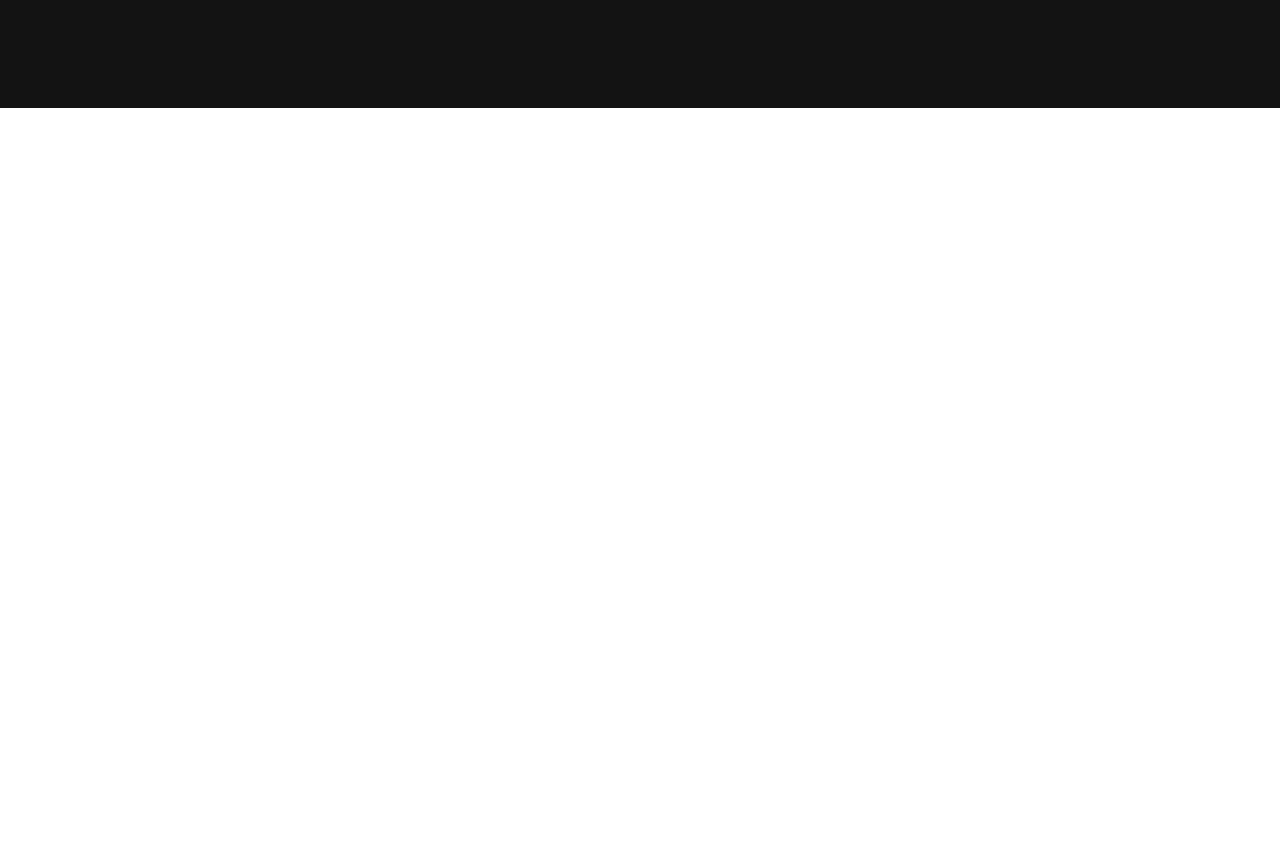
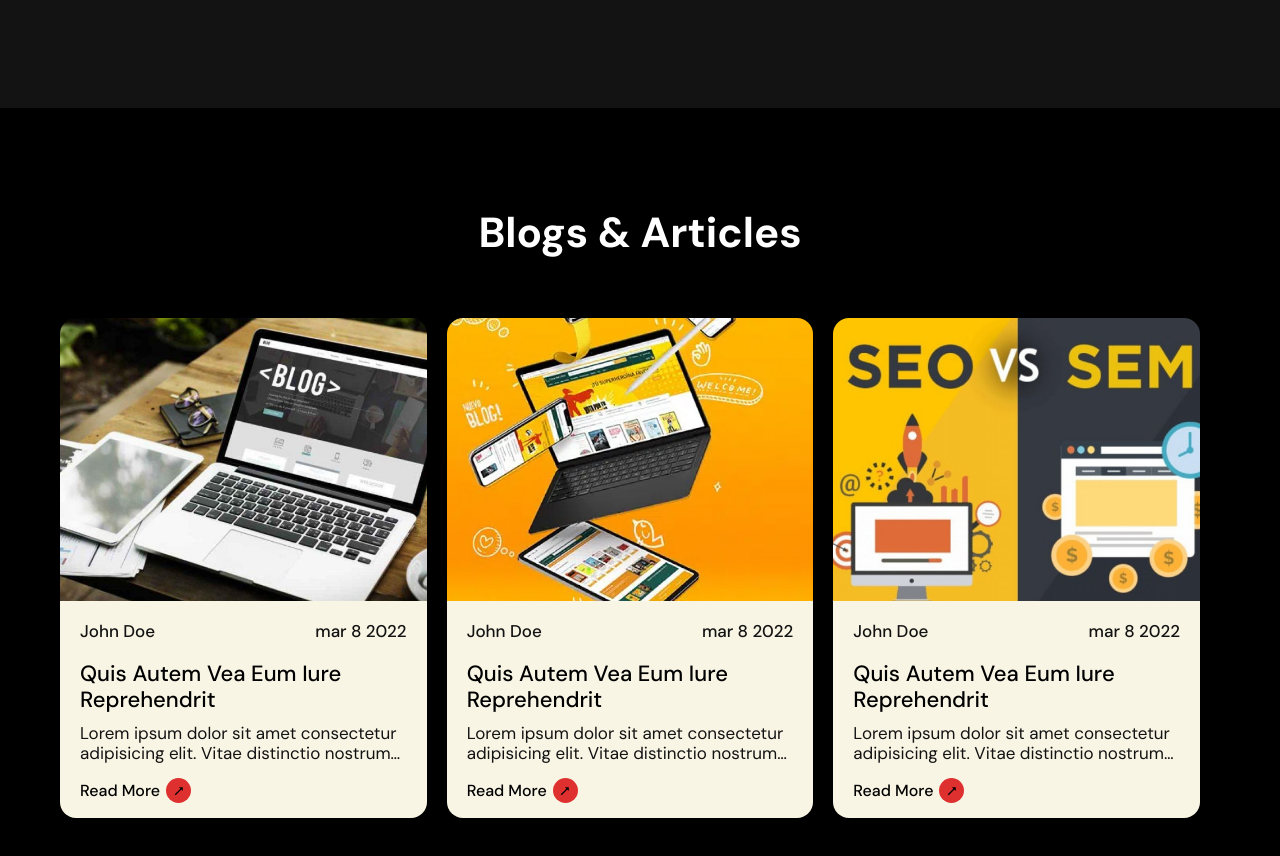
Before and after one commit to rajpreet88/personal-portfolio, a React (Vite) app: page / in a window 1280 px wide. Shown: the part 2801-3657 px from the top of the page. Before the commit the page ends 2909 px from the top, so only its background shows below. Built offline with nearby package versions, Linux system fonts and the light colour scheme.

Commit message:
Blogs and articles with css

```diff
--- a/src/App.jsx
+++ b/src/App.jsx
@@ -4,6 +4,7 @@ import "./app.scss";
 import Skills from "./components/skills";
 import Intro from "./components/intro";
 import Portfolio from "./components/portfolio";
+import Blogs from "./components/blogs";
 
 const App = () => {
     return (
@@ -11,6 +12,7 @@ const App = () => {
             <Intro />
             <Skills />
             <Portfolio />
+            <Blogs />
         </div>
     );
 };
--- /dev/null
+++ b/src/components/blogs/blog-card/index.jsx
@@ -0,0 +1,33 @@
+import React from "react";
+
+import "./style.scss";
+
+import ArrowIcon from "../../shared/ArrowIcon";
+
+const BlogCard = (props) => {
+    // {user, date, image, title, description }
+    return (
+        <div className="blog-card">
+            <div className="image-section">
+                <img
+                    src={props.image}
+                    alt={props.title}
+                />
+            </div>
+            <div className="content-section">
+                <div className="info-bar">
+                    <div className="user-name">{props.user}</div>
+                    <div className="posted-date">{props.date}</div>
+                </div>
+                <h4>{props.title}</h4>
+                <p>{props.description}</p>
+                <div className="readmore-cta">
+                    <span className="text">Read More</span>
+                    <ArrowIcon className="arrow-icon" />
+                </div>
+            </div>
+        </div>
+    );
+};
+
+export default BlogCard;
--- /dev/null
+++ b/src/components/blogs/blog-card/style.scss
@@ -0,0 +1,87 @@
+@import "../../../style-config/mixin.scss";
+@import "../../../style-config/variable.scss";
+
+.blog-card {
+    display: flex;
+    flex-direction: column;
+    align-items: center;
+    height: 500px;
+    width: calc(100% / 3);
+    border-radius: 16px;
+    overflow: hidden;
+    margin-right: 20px;
+    cursor: pointer;
+    .image-section {
+        width: 100%;
+        height: 300px;
+        overflow: hidden;
+        @include transition-ease;
+        img {
+            width: 100%;
+            height: 100%;
+            object-fit: cover;
+            display: block;
+        }
+    }
+    .content-section {
+        display: flex;
+        flex-direction: column;
+        padding: 20px;
+        padding-bottom: 25px;
+        position: relative;
+        flex-grow: 1;
+        background-color: $biege;
+        .info-bar {
+            display: flex;
+            align-items: center;
+            margin-bottom: 20px;
+            justify-content: space-between;
+            .user-name,
+            .posted-date {
+                @include typography(17px, 500, 20px);
+                color: $black-light;
+            }
+        }
+        h4 {
+            margin-bottom: 10px;
+            @include ellipsis;
+        }
+        p {
+            color: $black-light;
+            @include typography(17px, 400, 20px);
+            @include ellipsis;
+            margin-bottom: 30px;
+        }
+        .readmore-cta {
+            display: flex;
+            align-items: center;
+            position: absolute;
+            bottom: 0;
+            margin-bottom: 15px;
+            // left: 30px;
+            cursor: pointer;
+            .text {
+                @include typography(16px, 500, 20px);
+            }
+        }
+    }
+    &:hover {
+        .image-section {
+            transform: scale(1.2);
+        }
+        .content-section {
+            background-color: $black-lighter;
+            color: $white;
+            .user-name,
+            .posted-date,
+            p {
+                color: $white;
+            }
+            .arrow-icon {
+                background-color: $yellow;
+                transform: rotate(45deg);
+                color: $black;
+            }
+        }
+    }
+}
--- /dev/null
+++ b/src/components/blogs/index.jsx
@@ -0,0 +1,46 @@
+import React from "react";
+
+import "./style.scss";
+
+import Section from "../shared/Section";
+import BlogCard from "./blog-card";
+
+import Blog1 from "../../images/blogs/blog-thumb-1.jpg";
+import Blog2 from "../../images/blogs/blog-thumb-2.jpg";
+import Blog3 from "../../images/blogs/blog-thumb-3.jpg";
+
+const Blogs = () => {
+    return (
+        <Section
+            id="blogs"
+            title="Blogs & Articles"
+            background="dark"
+        >
+            <div className="blogs-content-wrapper">
+                <BlogCard
+                    user="John Doe"
+                    date="mar 8 2022"
+                    image={Blog1}
+                    title="Quis Autem Vea Eum Iure Reprehendrit"
+                    description="Lorem ipsum dolor sit amet consectetur adipisicing elit. Vitae distinctio nostrum quam accusamus. Error, obcaecati doloremque! Similique quis dolores architecto in atque sint unde, laboriosam, commodi dolore reiciendis, asperiores qui."
+                />
+                <BlogCard
+                    user="John Doe"
+                    date="mar 8 2022"
+                    image={Blog2}
+                    title="Quis Autem Vea Eum Iure Reprehendrit"
+                    description="Lorem ipsum dolor sit amet consectetur adipisicing elit. Vitae distinctio nostrum quam accusamus. Error, obcaecati doloremque! Similique quis dolores architecto in atque sint unde, laboriosam, commodi dolore reiciendis, asperiores qui."
+                />
+                <BlogCard
+                    user="John Doe"
+                    date="mar 8 2022"
+                    image={Blog3}
+                    title="Quis Autem Vea Eum Iure Reprehendrit"
+                    description="Lorem ipsum dolor sit amet consectetur adipisicing elit. Vitae distinctio nostrum quam accusamus. Error, obcaecati doloremque! Similique quis dolores architecto in atque sint unde, laboriosam, commodi dolore reiciendis, asperiores qui."
+                />
+            </div>
+        </Section>
+    );
+};
+
+export default Blogs;
--- /dev/null
+++ b/src/components/blogs/style.scss
@@ -0,0 +1,9 @@
+@import "../../style-config/mixin.scss";
+@import "../../style-config/variable.scss";
+
+.blogs-content-wrapper {
+    display: flex;
+    width: 100%;
+    margin-top: 60px;
+    justify-content: space-evenly;
+}
--- a/src/style-config/variable.scss
+++ b/src/style-config/variable.scss
@@ -5,5 +5,6 @@ $black-light: #131313;
 $black-lighter: #232323;
 $yellow: #ffdb44;
 $red: rgb(223, 48, 48);
+$biege: #f8f5e4;
 
 $base-font-family: "DM Sans", sans-serif;
```
